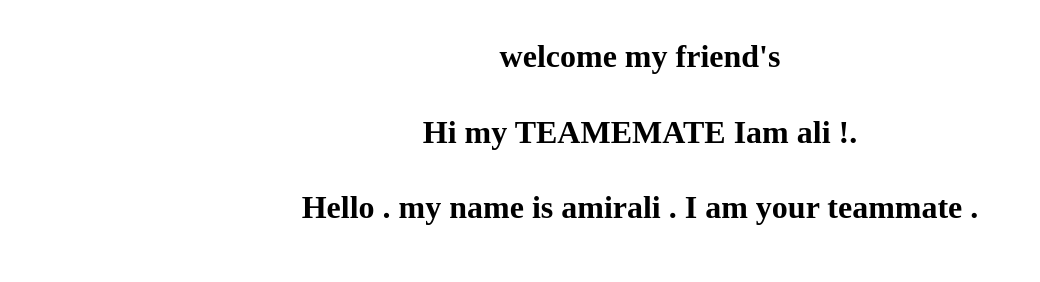
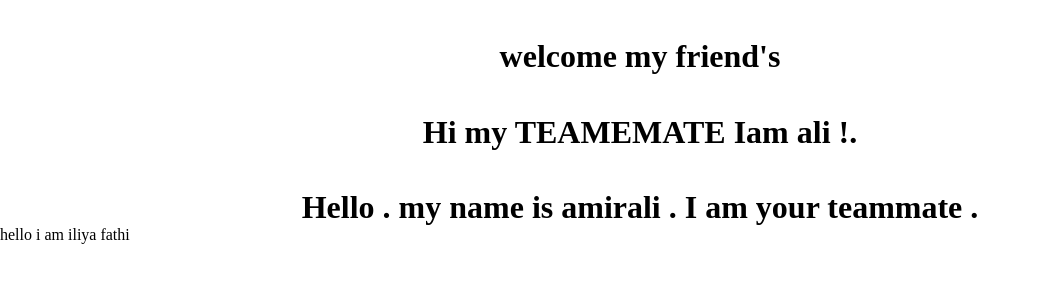
Before and after one commit to amirkazempour87/tamrin-07, a plain HTML site: page index.html in a window 1280 px wide. Shown: the whole page, without its empty margins (0-1040 px from the left). Drawn offline with Linux system fonts and the light colour scheme.

Commit message:
i finished my task

```diff
--- a/index.html
+++ b/index.html
@@ -10,5 +10,6 @@
     <h1>welcome my friend's</h1>
     <h1>Hi my TEAMEMATE Iam ali !.</h1>
     <h1>Hello . my name is amirali . I am your teammate .</h1>
+    <p>hello i am iliya fathi</p>
 </body>
 </html>
```
